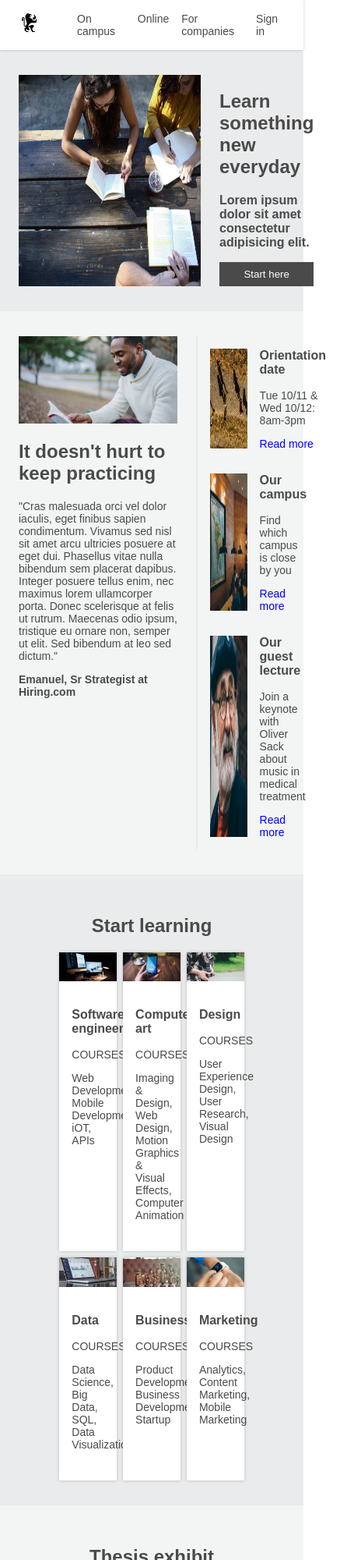
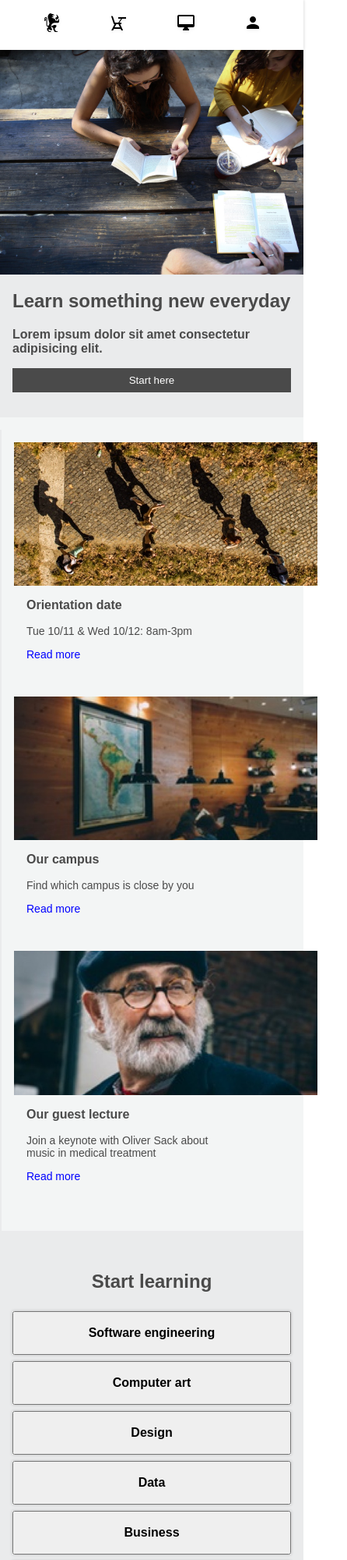
Before and after one commit to jprloschiavo/colmar-academy, a plain HTML site: page index.html in a window 390 px wide. Shown: the top 2000 px of the page at 78% size, 446 px wide, since content can reach past the window. Drawn offline with Linux system fonts and the light colour scheme.

Commit message:
Responsive web design for smaller screens

```diff
--- a/index.html
+++ b/index.html
@@ -2,20 +2,27 @@
 <html>
     <head>
         <link rel="stylesheet" href="./resources/css/style.css">
+        <meta name="viewport" content="width=device-width,inital-scale=1">
         <title>Colmar Academy</title>
     </head>
     <body>
         <header>
-            <div>
+            <div class="desktop">
                 <img src="./resources/images/ic-logo.svg">
             </div>
-            <nav>
+            <nav class="desktop">
                 <p>
                     <a>On campus</a>
                     <a>Online</a>
                     <a>For companies</a>
                     <a>Sign in</a>
                 </p>
+            </nav>
+            <nav class="mobile">
+                <a><img src="./resources/images/ic-logo.svg"></a>
+                <a><img src="./resources/images/ic-on-campus.svg"></a>
+                <a><img src="./resources/images/ic-online.svg"></a>
+                <a><img src="./resources/images/ic-login.svg"></a>
             </nav>
         </header>
         <main>
@@ -37,7 +44,8 @@
                 </article>
                 <div id="info-container">
                     <div class="info-card">
-                        <img src="./resources/images/information-orientation.jpg">
+                        <img class="desktop" src="./resources/images/information-orientation.jpg">
+                        <img class="mobile" src="./resources/images/information-orientation-mobile.jpg">
                         <div>
                             <h3>Orientation date</h3>
                             <p>Tue 10/11 & Wed 10/12: 8am-3pm</p>
@@ -45,7 +53,8 @@
                         </div>
                     </div>
                     <div class="info-card">
-                        <img src="./resources/images/information-campus.jpg">
+                        <img class="desktop" src="./resources/images/information-campus.jpg">
+                        <img class="mobile" src="./resources/images/information-campus-mobile.jpg">
                         <div>
                             <h3>Our campus</h3>
                             <p>Find which campus is close by you</p>
@@ -53,7 +62,8 @@
                         </div>
                     </div>
                     <div class="info-card">
-                        <img src="./resources/images/information-guest-lecture.jpg">
+                        <img class="desktop" src="./resources/images/information-guest-lecture.jpg">
+                        <img class="mobile" src="./resources/images/information-guest-lecture-mobile.jpg">
                         <div>
                             <h3>Our guest lecture</h3>
                             <p>Join a keynote with Oliver Sack about music in medical treatment</p>
@@ -67,6 +77,7 @@
                 <h2>Start learning</h2>
                 <div id="course-container">
                     <div class="course-card">
+                        <div class="desktop">
                             <img src="./resources/images/course-software.jpg">
                             <div>
                                 <h3>Software engineering</h3>
@@ -74,7 +85,10 @@
                                 <p>Web Development, Mobile Development, iOT, APIs</p>
                             </div>
                         </div>
+                        <button class="mobile"><h3>Software engineering</h3></button>
+                    </div>
                     <div class="course-card">
+                        <div class="desktop">
                             <img src="./resources/images/course-computer-art.jpg">
                             <div>
                                 <h3>Computer art</h3>
@@ -82,7 +96,10 @@
                                 <p>Imaging & Design, Web Design, Motion Graphics & Visual Effects, Computer Animation</p>
                             </div>
                         </div>
+                        <button class="mobile"><h3>Computer art</h3></button>
+                    </div>
                     <div class="course-card">
+                        <div class="desktop">
                             <img src="./resources/images/course-design.jpg">
                             <div>
                                 <h3>Design</h3>
@@ -90,7 +107,10 @@
                                 <p>User Experience Design, User Research, Visual Design</p>
                             </div>
                         </div>
+                        <button class="mobile"><h3>Design</h3></button>
+                    </div>
                     <div class="course-card">
+                        <div class="desktop">
                         <img src="./resources/images/course-data.jpg">
                             <div>
                                 <h3>Data</h3>
@@ -98,7 +118,10 @@
                                 <p>Data Science, Big Data, SQL, Data Visualization</p>
                             </div>
                         </div>
+                        <button class="mobile"><h3>Data</h3></button>
+                    </div>
                     <div class="course-card">
+                        <div class="desktop">
                             <img src="./resources/images/course-business.jpg">
                             <div>
                                 <h3>Business</h3>
@@ -106,7 +129,10 @@
                                 <p>Product Development, Business Development, Startup</p>
                             </div>
                         </div>
+                        <button class="mobile"><h3>Business</h3></button>
+                    </div>
                     <div class="course-card">
+                        <div class="desktop">
                             <img src="./resources/images/course-marketing.jpg">
                             <div>
                                 <h3>Marketing</h3>
@@ -114,12 +140,14 @@
                                 <p>Analytics, Content Marketing, Mobile Marketing</p>
                             </div>
                         </div>
+                        <button class="mobile"><h3>Marketing</h3></button>
+                    </div>
                 </div>
             </section>
 
             <section id="thesis-exhibit">
                 <h2>Thesis exhibit</h2>
-                <div>
+                <div class="desktop">
                     <div id="exhibit-container">
                         <article>
                             <video controls>
@@ -146,16 +174,21 @@
                         </div>
                     </div>
                 </div>
+                <video controls class="mobile">
+                    <source src="./resources/videos/thesis.mp4" type="video/mp4">
+                </video>
             </section>
         </main>
         <footer>
             <div>
                 <p>© 2016 Colmar Academy. All rights reserved</p>
             </div>
+            <nav class="desktop">
                 <p>
                     <a>Terms</a>
                     <a>Privacy</a>
                 </p>
+            </nav>
         </footer>
     </body>
 </html>
--- a/resources/css/style.css
+++ b/resources/css/style.css
@@ -37,6 +37,10 @@ main, footer {
     background-color: rgba(243,245,245,255);
 }
 
+.mobile {
+    display: none;
+}
+
 header {
     display: flex;
     background-color: white;
@@ -54,7 +58,7 @@ header div, nav {
     padding: 0 3rem;
 }
 
-nav p {
+header nav p {
     display: flex;
     gap: 2rem;
 }
@@ -103,7 +107,7 @@ section {
     display: flex;
 }
 
-.info-card img {
+.info-card .desktop {
     width: 35%;
     height: auto;
     margin: 2rem;
@@ -121,21 +125,20 @@ section {
     background-color: rgba(234, 235, 236, 255);
     flex-direction: column;
     align-items: center;
-    padding-left: 9rem;
-    padding-right: 9rem;
 }
 
 #course-container {
     display: flex;
     flex-wrap: wrap;
     justify-content: center;
-    gap: 1rem;
+    padding: 0 9rem;
 }
 
 .course-card {
     background-color: white;
     box-shadow: 0 0 0.5rem 0 rgba(0, 0, 0, 0.2);
     width: 30%;
+    margin: 0.5rem;
 }
 
 .course-card img {
@@ -143,7 +146,7 @@ section {
     height: auto;
 }
 
-.course-card div {
+.course-card .desktop div {
     padding: 2rem 2rem 3rem;
 }
 
@@ -196,3 +199,87 @@ footer {
 footer div {
     display: flex;
 }
+
+/* Desktop */
+@media only screen and (max-width: 1200px) {
+
+}
+
+/* Tablet & Mobile */
+@media only screen and (max-width: 768px) {
+    .desktop {
+        display: none;
+    }
+
+    .mobile {
+        display: block;
+    }
+
+    header .mobile {
+        display: flex;
+        justify-content: space-around;
+        align-items: center;
+        width: 100%;
+    }
+
+    #banner {
+        display: flex;
+        flex-direction: column;
+        align-items: center;
+        padding: 0;
+    }
+
+    #banner img {
+        width: 100%;
+    }
+
+    #banner div {
+        padding: 0 2rem 4rem 2rem;
+    }
+
+    #information {
+        padding: 2rem 0 0;
+    }
+
+    #information article {
+        display: none;
+    }
+
+    #info-container {
+        width: 100%;
+        padding: 2rem;
+    }
+
+    .info-card {
+        flex-direction: column;
+        padding-bottom: 4rem;
+    }
+
+    .info-card div {
+        padding: 0 2rem;
+    }
+
+    #courses {
+        padding: 4rem 2rem;
+    }
+
+    #course-container {
+        flex-wrap: nowrap;
+        flex-direction: column;
+        align-items: center;
+        width: 100%;
+    }
+
+    .course-card {
+        width: 100%;
+    }
+
+    .course-card button {
+        width: inherit;
+    }
+
+    #thesis-exhibit video {
+        width: 100%;
+        height: auto;
+    }
+}
```
Lines whose indentation alone changed are shown as unchanged.
